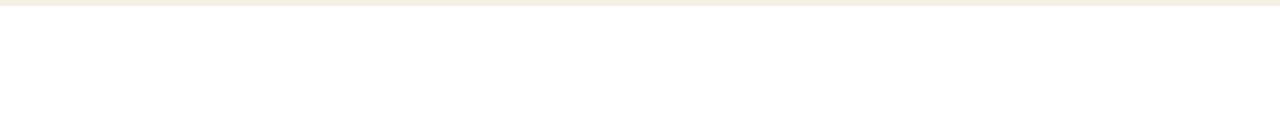
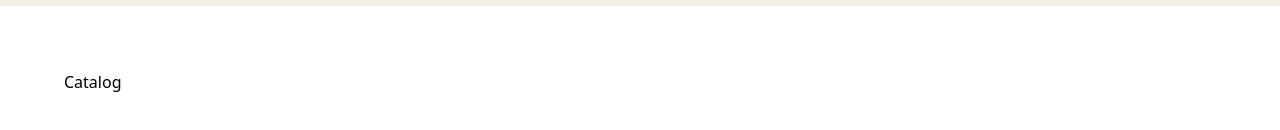
Before and after one commit to robeeds/botanic_bento, a React (Vite) app: page / in a window 1280 px wide. Shown: the part 1072-1202 px from the top of the page. Before the commit the page ends 1078 px from the top, so only its background shows below. Built offline with nearby package versions, Linux system fonts and the light colour scheme; a web font is replaced by a local one.

Commit message:
Initial Catalog Setup

```diff
--- a/src/App.jsx
+++ b/src/App.jsx
@@ -1,5 +1,5 @@
 import { useState } from 'react'
-import { Navbar, Hero, About } from "./components"
+import { Navbar, Hero, About, Catalog } from "./components"
 import styles from "./style"
 
 function App() {
@@ -15,6 +15,9 @@ function App() {
       <div >
         <About />
       </div>
+      <div className={`${styles.paddingX} ${styles.paddingY}`}>
+        <Catalog />
+      </div>
 
 
     </div>
--- /dev/null
+++ b/src/components/Catalog.jsx
@@ -0,0 +1,9 @@
+import React from 'react'
+
+const Catalog = () => {
+  return (
+    <div>Catalog</div>
+  )
+}
+
+export default Catalog
--- a/src/components/index.js
+++ b/src/components/index.js
@@ -1,9 +1,11 @@
 import Navbar from "./Navbar";
 import Hero from "./Hero";
 import About from "./About";
+import Catalog from "./Catalog";
 
 export {
     Navbar,
     Hero,
     About,
+    Catalog,
 }
```
